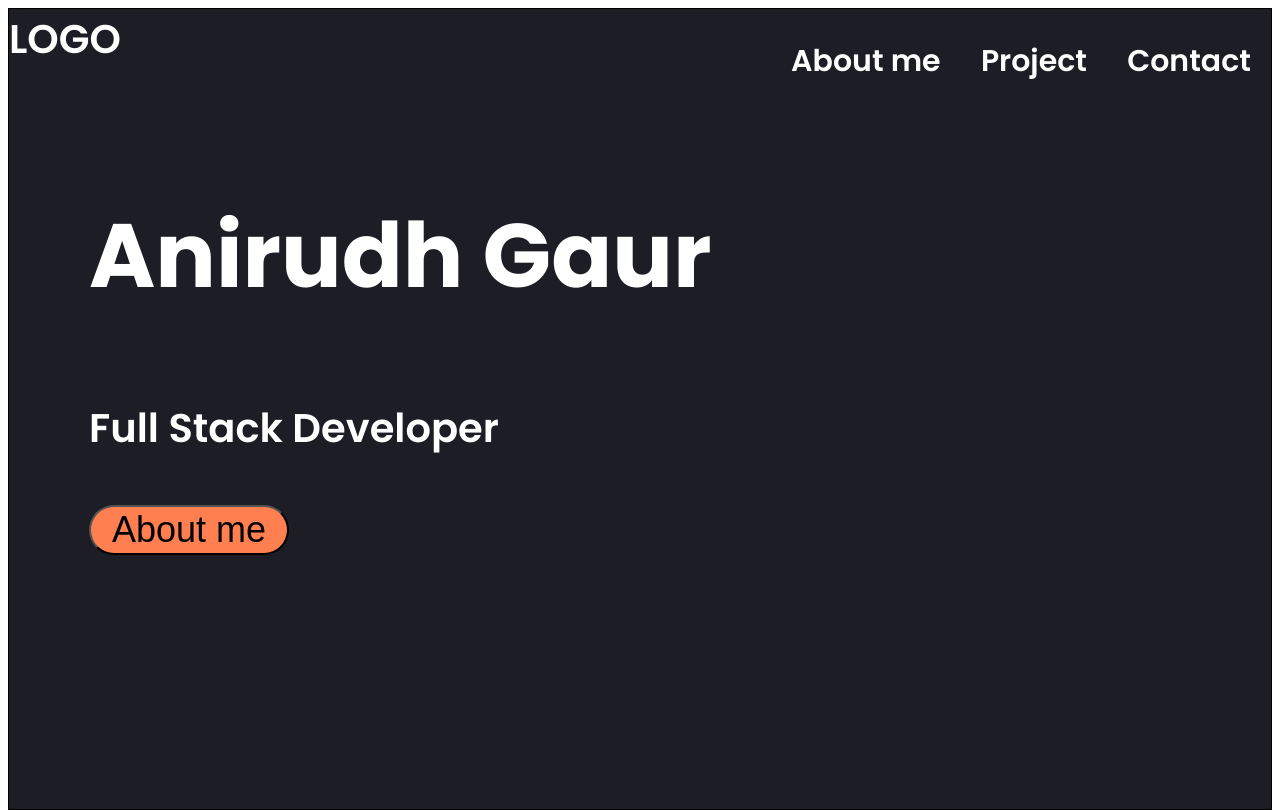
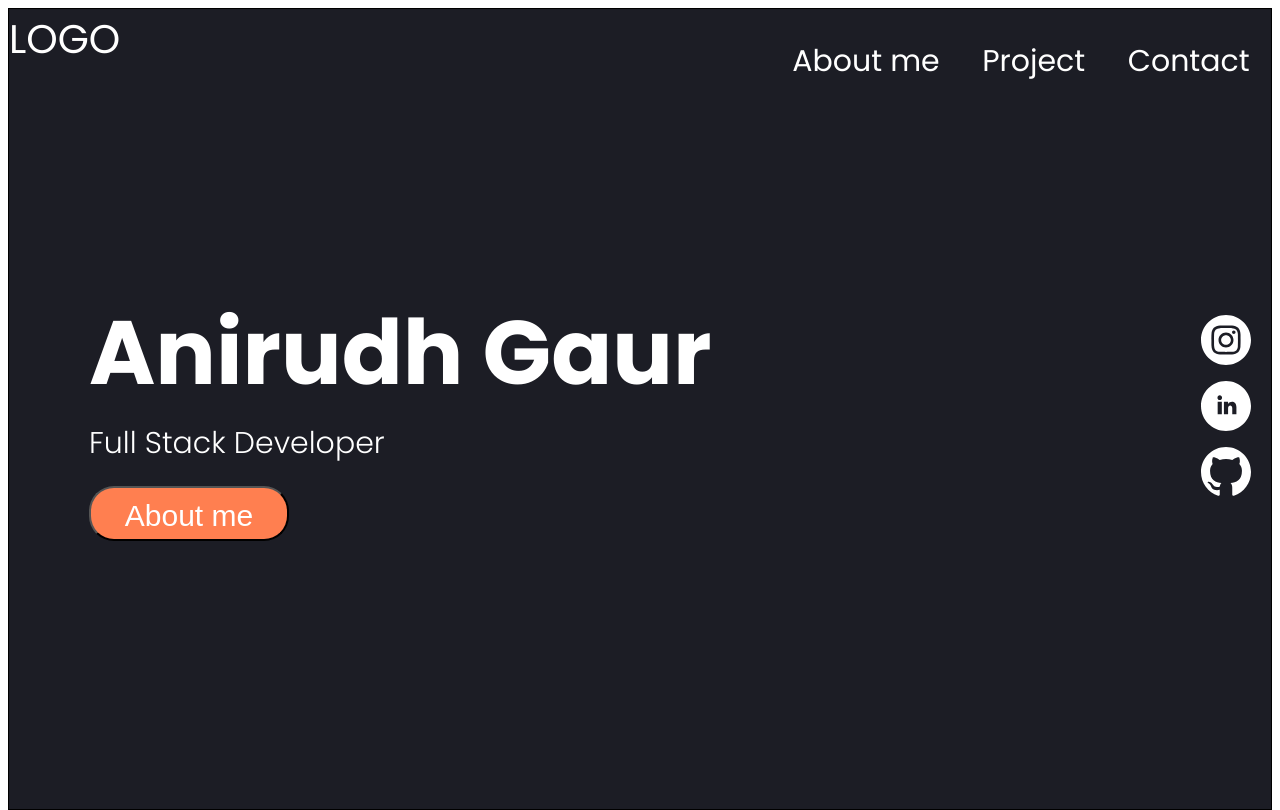
Before and after one commit to Anirudh1308/portfolio, a plain HTML site: page index.html in a window 1280 px wide. Shown: the top 810 px of the page. Drawn offline with Linux system fonts and the light colour scheme.

Commit message:
Icons and social media

```diff
--- a/index.html
+++ b/index.html
@@ -1,10 +1,10 @@
 <!DOCTYPE HTML>
 <HTML>
    <HEAD>
-      <link rel="stylesheet" href="styles.css" />
+      <link rel="stylesheet" href="src/styles.css" />
       <link rel="preconnect" href="https://fonts.googleapis.com">
-    <link rel="preconnect" href="https://fonts.gstatic.com" crossorigin>
-    <link href="https://fonts.googleapis.com/css2?family=Poppins:wght@600;700;800&display=swap" rel="stylesheet">
+      <link rel="preconnect" href="https://fonts.gstatic.com" crossorigin>
+      <link href="https://fonts.googleapis.com/css2?family=Poppins:wght@300;400;600;700;800&display=swap" rel="stylesheet">
       <TITLE>Portfolio</TITLE>
    </HEAD>
    <BODY>
@@ -17,16 +17,29 @@
                     <li>Contact</li>
                 </ul>
             </nav>
-            <div class="hero-text">
-                <h1>Anirudh Gaur</h1>
-                <p>Full Stack Developer</p>
-                <button>About me</button>
+            <div class="hero-area">
+                <div class="hero-text">
+                    <h1>Anirudh Gaur</h1>
+                    <p>Full Stack Developer</p>
+                    <button>About me</button>
+                </div>
+                <div class="socials">
+                    <div><a href="https://instagram.com/anirudh.gaur" class="social instagram">
+                         <svg xmlns="http://www.w3.org/2000/svg" fill="#ffffff" width="50" height="50" viewBox="0 0 24 24"><path d="M14.829 6.302c-.738-.034-.96-.04-2.829-.04s-2.09.007-2.828.04c-1.899.087-2.783.986-2.87 2.87-.033.738-.041.959-.041 2.828s.008 2.09.041 2.829c.087 1.879.967 2.783 2.87 2.87.737.033.959.041 2.828.041 1.87 0 2.091-.007 2.829-.041 1.899-.086 2.782-.988 2.87-2.87.033-.738.04-.96.04-2.829s-.007-2.09-.04-2.828c-.088-1.883-.973-2.783-2.87-2.87zm-2.829 9.293c-1.985 0-3.595-1.609-3.595-3.595 0-1.985 1.61-3.594 3.595-3.594s3.595 1.609 3.595 3.594c0 1.985-1.61 3.595-3.595 3.595zm3.737-6.491c-.464 0-.84-.376-.84-.84 0-.464.376-.84.84-.84.464 0 .84.376.84.84 0 .463-.376.84-.84.84zm-1.404 2.896c0 1.289-1.045 2.333-2.333 2.333s-2.333-1.044-2.333-2.333c0-1.289 1.045-2.333 2.333-2.333s2.333 1.044 2.333 2.333zm-2.333-12c-6.627 0-12 5.373-12 12s5.373 12 12 12 12-5.373 12-12-5.373-12-12-12zm6.958 14.886c-.115 2.545-1.532 3.955-4.071 4.072-.747.034-.986.042-2.887.042s-2.139-.008-2.886-.042c-2.544-.117-3.955-1.529-4.072-4.072-.034-.746-.042-.985-.042-2.886 0-1.901.008-2.139.042-2.886.117-2.544 1.529-3.955 4.072-4.071.747-.035.985-.043 2.886-.043s2.14.008 2.887.043c2.545.117 3.957 1.532 4.071 4.071.034.747.042.985.042 2.886 0 1.901-.008 2.14-.042 2.886z"/></svg>
+                    </a></div>
+                    <div><a href="https://www.linkedin.com/in/anirudh-gaur-8238a9204/" class="social linkedin">
+                        <svg xmlns="http://www.w3.org/2000/svg" fill="#ffffff" width="50" height="50" viewBox="0 0 24 24"><path d="M12 0c-6.627 0-12 5.373-12 12s5.373 12 12 12 12-5.373 12-12-5.373-12-12-12zm-2 16h-2v-6h2v6zm-1-6.891c-.607 0-1.1-.496-1.1-1.109 0-.612.492-1.109 1.1-1.109s1.1.497 1.1 1.109c0 .613-.493 1.109-1.1 1.109zm8 6.891h-1.998v-2.861c0-1.881-2.002-1.722-2.002 0v2.861h-2v-6h2v1.093c.872-1.616 4-1.736 4 1.548v3.359z"/></svg>
+                    </a></div>
+                    <div><a href="https://github.com/Anirudh1308" class="social github">
+                        <svg xmlns="http://www.w3.org/2000/svg" fill="#ffffff" width="50" height="50" viewBox="0 0 24 24"><path d="M12 0c-6.626 0-12 5.373-12 12 0 5.302 3.438 9.8 8.207 11.387.599.111.793-.261.793-.577v-2.234c-3.338.726-4.033-1.416-4.033-1.416-.546-1.387-1.333-1.756-1.333-1.756-1.089-.745.083-.729.083-.729 1.205.084 1.839 1.237 1.839 1.237 1.07 1.834 2.807 1.304 3.492.997.107-.775.418-1.305.762-1.604-2.665-.305-5.467-1.334-5.467-5.931 0-1.311.469-2.381 1.236-3.221-.124-.303-.535-1.524.117-3.176 0 0 1.008-.322 3.301 1.23.957-.266 1.983-.399 3.003-.404 1.02.005 2.047.138 3.006.404 2.291-1.552 3.297-1.23 3.297-1.23.653 1.653.242 2.874.118 3.176.77.84 1.235 1.911 1.235 3.221 0 4.609-2.807 5.624-5.479 5.921.43.372.823 1.102.823 2.222v3.293c0 .319.192.694.801.576 4.765-1.589 8.199-6.086 8.199-11.386 0-6.627-5.373-12-12-12z"/></svg>
+                    </a></div>
+                </div>
             </div>
         </section>
         <section></section>
         <section></section>
         <footer></footer>
 
-        <script src="app.js"></script>
+        <script src="src/app.js"></script>
    </BODY>
 </HTML>
--- a/styles.css
+++ b/src/styles.css
@@ -40,16 +40,52 @@ li{
 
 h1{
     font-size: 90px;
+    margin: 0;
+}
+
+p{
+    margin: 0;
+    font-size: 30px;
+    font-weight: 300;
+}
+
+.hero-area{
+    display: flex;
+    height: 100%;
+    justify-content: space-between;
+    align-items: center;
 }
 
 .hero-text{
     margin-left: 80px;
+    margin-bottom: 200px;
 }
 
 button{
     width: 200px;
-    height: 50px;
+    height: 55px;
     border-radius: 25px;
     background-color: coral;
-    font-size: 90%;
+    font-size: 30px;
+    font-weight: 300;
+    padding-top: 5px;
+    margin-top: 20px;
+    color: white;
 }
+
+button:hover{
+    background-color: #ef744b;
+}
+
+button:active{
+    background-color: #a9a9a9;
+    color: #808080;
+}
+
+.socials{
+    padding-bottom: 200px;
+}
+
+.social{
+    margin: 20px;
+}
```
Also changed, not shown: src/app.js (added).
